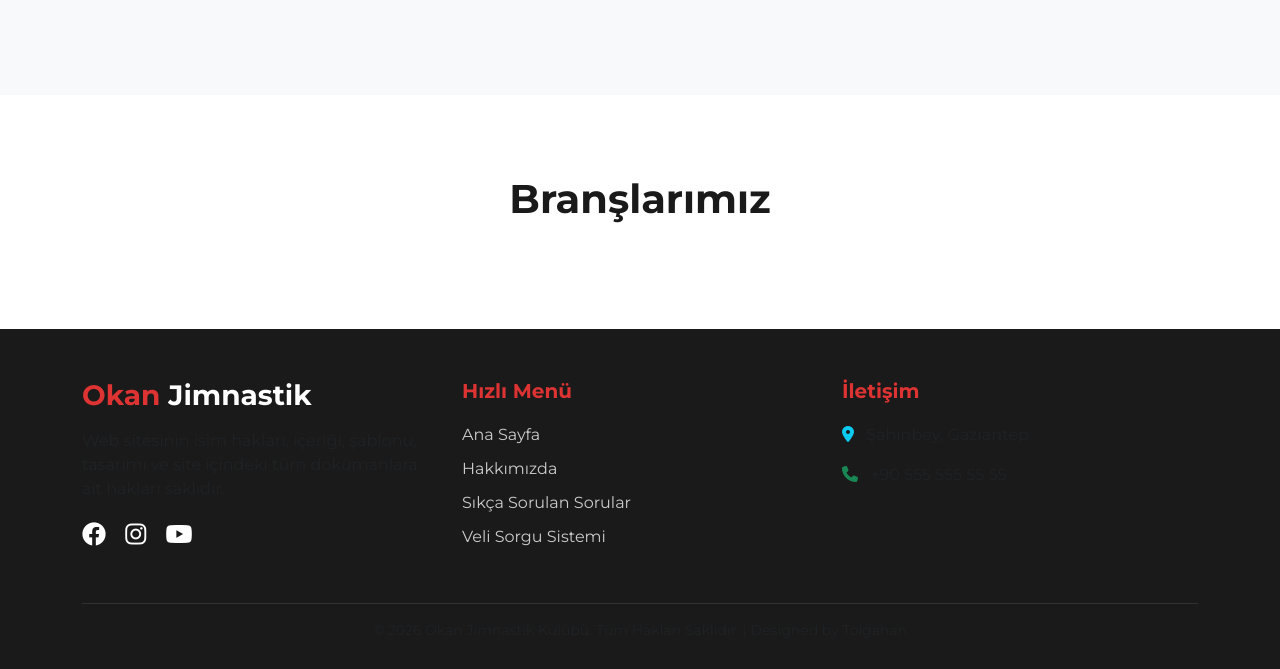
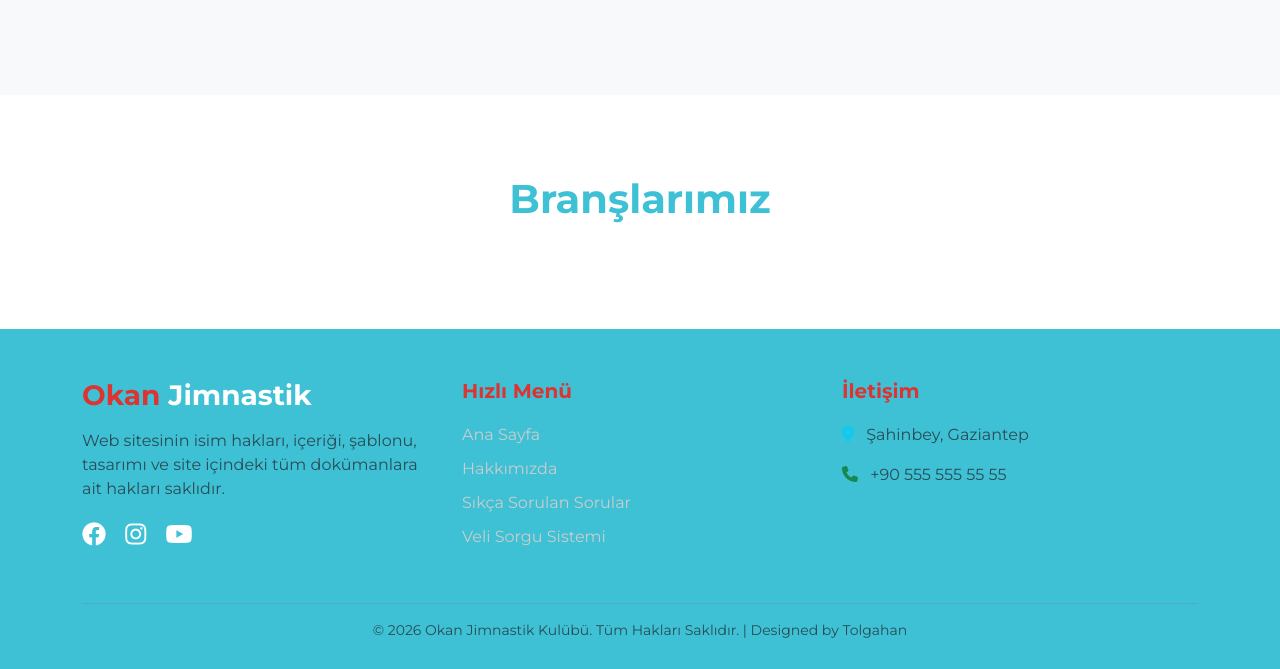
Before and after one commit to novartgymnastics/Novart, a Flask app: page / in a window 1280 px wide; the page is wider, and only the part inside the window is pictured. Shown: the part 854-1523 px from the top of that part. Run offline with Flask 3, Linux system fonts and the light colour scheme; data that the repository does not hold is empty.

Commit message:
Update index.html

```diff
--- a/templates/index.html
+++ b/templates/index.html
@@ -16,7 +16,7 @@
         /* === RENK AYARLARI (Kendi kulübüne göre buradan değiştirebilirsin) === */
         :root {
             --ana-renk: #dd3333; /* Sitenin ana kırmızı tonu */
-            --koyu-renk: #1a1a1a; /* Menü ve Footer siyahı */
+            --koyu-renk: #3ec1d5; /* Menü ve Footer siyahı */
             --yazi-fontu: 'Montserrat', sans-serif;
         }
 
```
